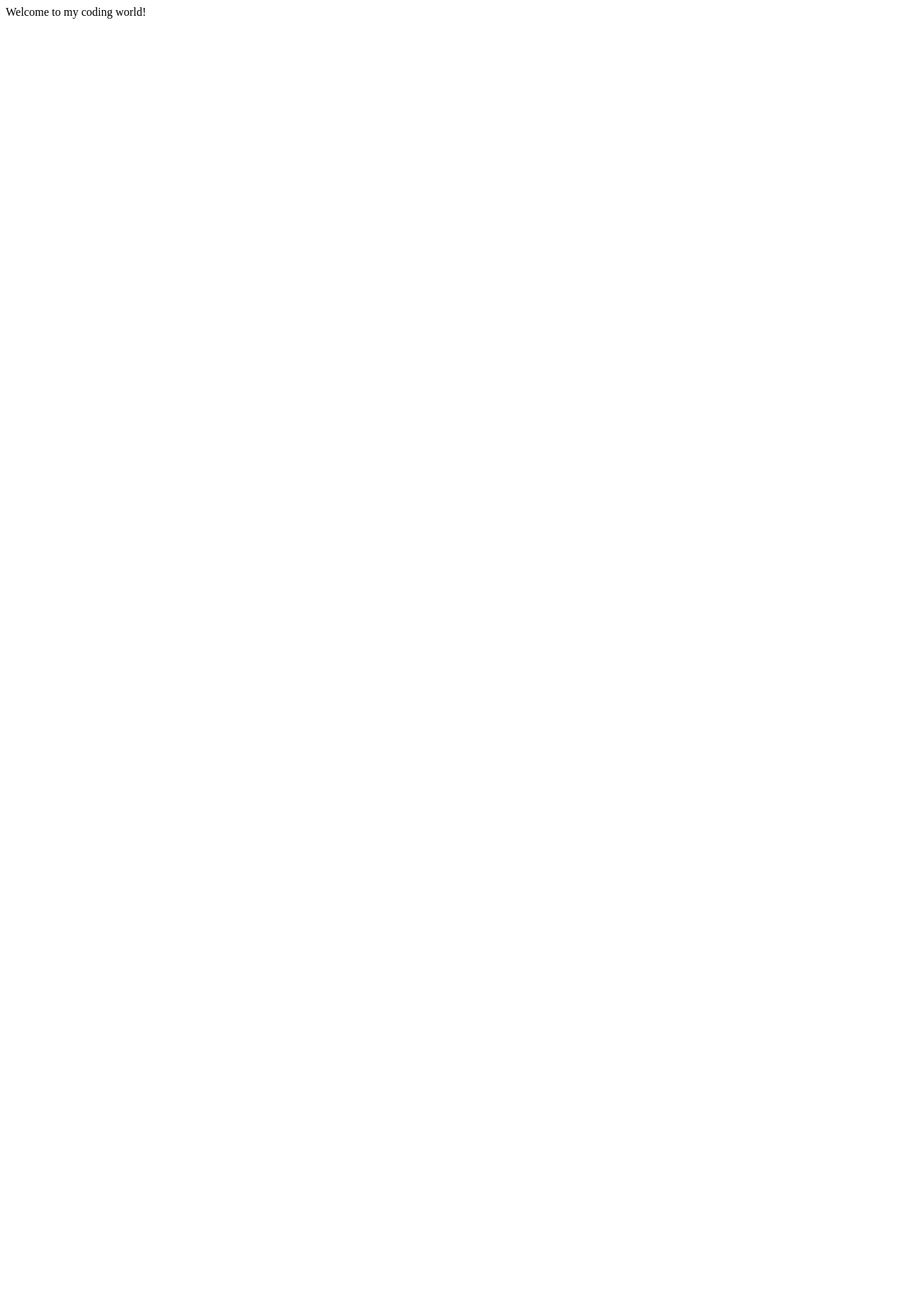
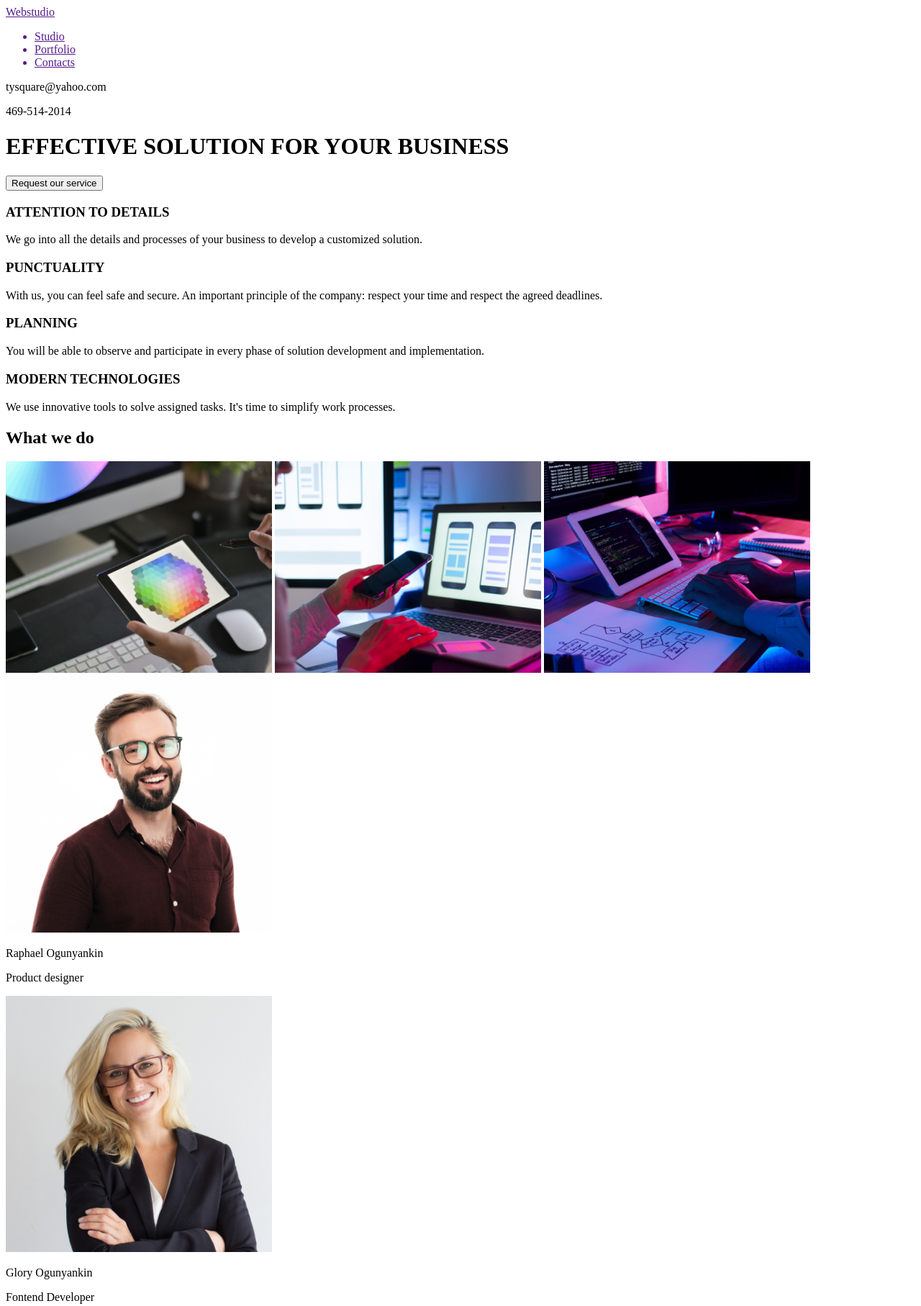
Before and after one commit to OGUNYANKIN/goit-markup-hw-01, a plain HTML site: page index.html in a window 1280 px wide. Shown: the top 1815 px of the page at 72% size. Before the commit the page ends 800 px from the top, so only its background shows below. Drawn offline with Linux system fonts and the light colour scheme.

Commit message:
homework 1 done, all html content with no css

```diff
--- a/index.html
+++ b/index.html
@@ -1,9 +1,128 @@
 <!DOCTYPE html>
-<html>
+<html lang="en">
     <head>
+      <title>
+        Webstudio
+      </title>
         </head>
         <body>
-            Welcome to my coding world!
+            <header>
+              <nav>
+              <a href=""
+                 <p>
+                    Webstudio
+                </p>
+                 <ul>
+                    <li>
+                        Studio
+                    </li>
+                    <li>
+                        Portfolio
+                    </li>
+                    <li>
+                        Contacts
+                    </li>
+                 </ul>
+                </a>
+              </nav>
+                 <p>
+                    tysquare@yahoo.com
+                 </p>
+                 <p>
+                    469-514-2014
+                 </p>
+            </header>
+            <main>
+              <h1>
+                EFFECTIVE SOLUTION FOR YOUR BUSINESS
+              </h1>
+              <button>
+                Request our service
+              </button>
+              <h3>
+                ATTENTION TO DETAILS
+              </h3>
+              <P>
+                We go into all the details and processes of your business to develop a customized solution.
+              </P>
+              <h3>PUNCTUALITY</h3>
+              <p>
+                With us, you can feel safe and secure. An important principle of the company: respect your time and respect the agreed deadlines.
+              </p>
+              <h3>
+                PLANNING
+              </h3>
+              <p>
+                You will be able to observe and participate in every phase of solution development and implementation.
+              </p>
+              <h3>
+                MODERN TECHNOLOGIES
+              </h3>
+              <p>
+                We use innovative tools to solve assigned tasks. It's time to simplify work processes.
+              </p>
+
+
+
+
+              <h2>
+                What we do
+              </h2>
+              <img src="images/leftimage.png" alt="typing on a keyboard" width="370"/>
+              <img src="images/middleimage.png" alt="hand on a phone" width="370"/>
+              <img src="images/rightimage.png" alt="looking at tablet" width="370"/>
+
+              <div>
+                <img src="images/raphael.jpg" alt="C.E.O" width="370"/>
+                <p>
+                  Raphael Ogunyankin
+                </p>
+                <p>
+                  Product designer
+                </p>
+              </div>
+              <div>
+                <img src="images/glory.jpg" alt="MANAGER" width="370"/>
+                <p>
+                  Glory Ogunyankin
+                </p>
+                <p>
+                  Fontend Developer
+              </div>
+              <div>
+                <img src="images/raphael_jr.jpg" alt="AST MANAGER" width="370"/>
+                <p>
+                  Raphael Jr Ogunyankin
+                </p>
+                <p>
+                  UI designer
+              </div>
+              <div>
+                <img src="images/faith.jpg" alt="DIRECTOR" width="370"/>
+                <p>
+                  Faith Ogunyankin
+                </p>
+                <p>
+                  Marketing
+              </div>
+          </main>
+            <footer>
+              <a href=""
+              <p>
+                Webstudio
+            </p>
+          </a>
+            <address>
+              695 Park Ave, New York, NY 10065, United States
+          </address>
+          <p>
+
+            tysquare@yahoo.com
+         </p>
+         <p>
+            469-514-2014
+         </p>
+            </footer>
             </body>
 
     </html>
```
Also changed, not shown: images/faith.jpg (added), images/glory.jpg (added), images/leftimage.png (added), images/middleimage.png (added), images/raphael.jpg (added), images/raphael_jr.jpg (added), images/rightimage.png (added).
